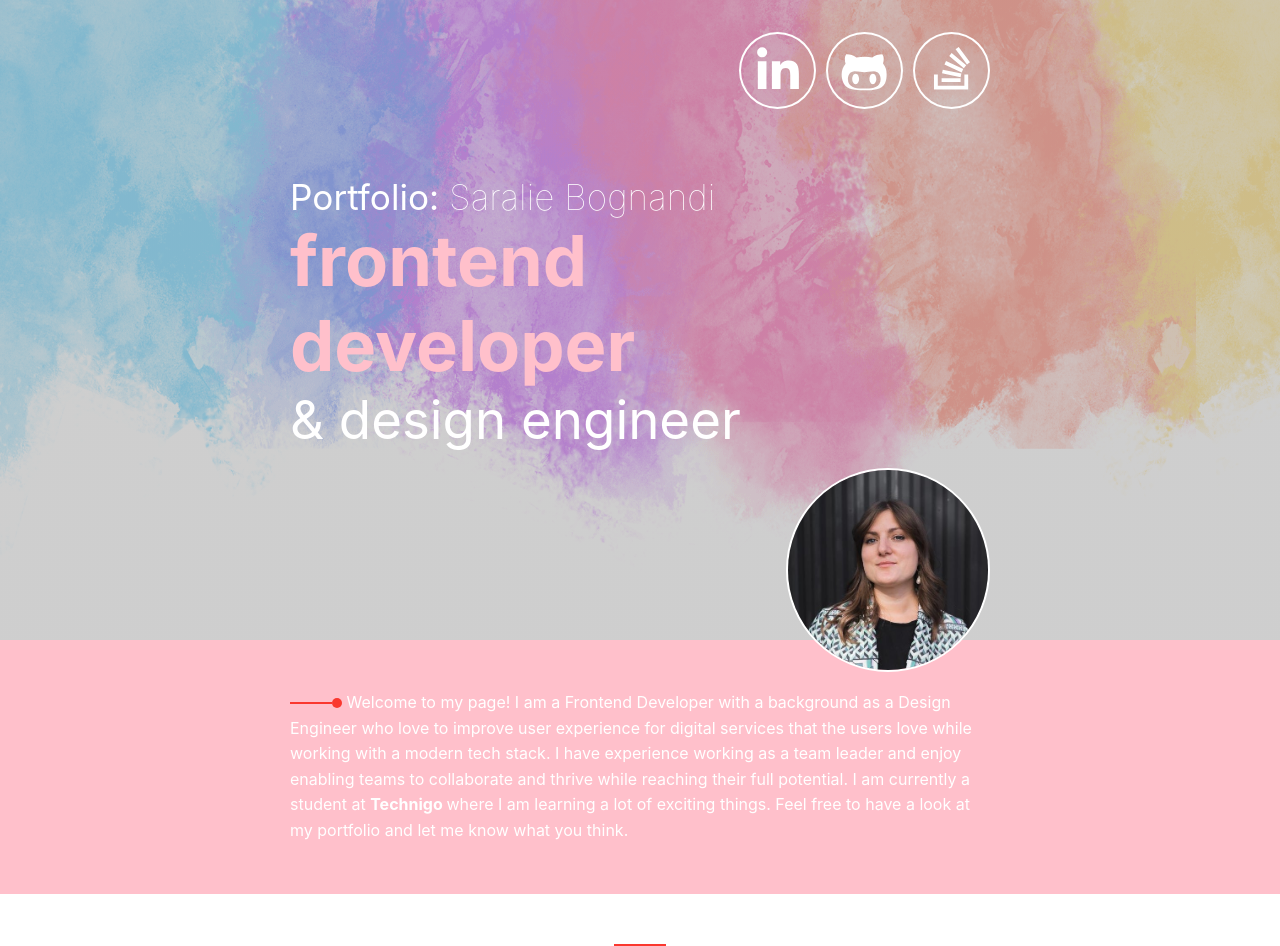
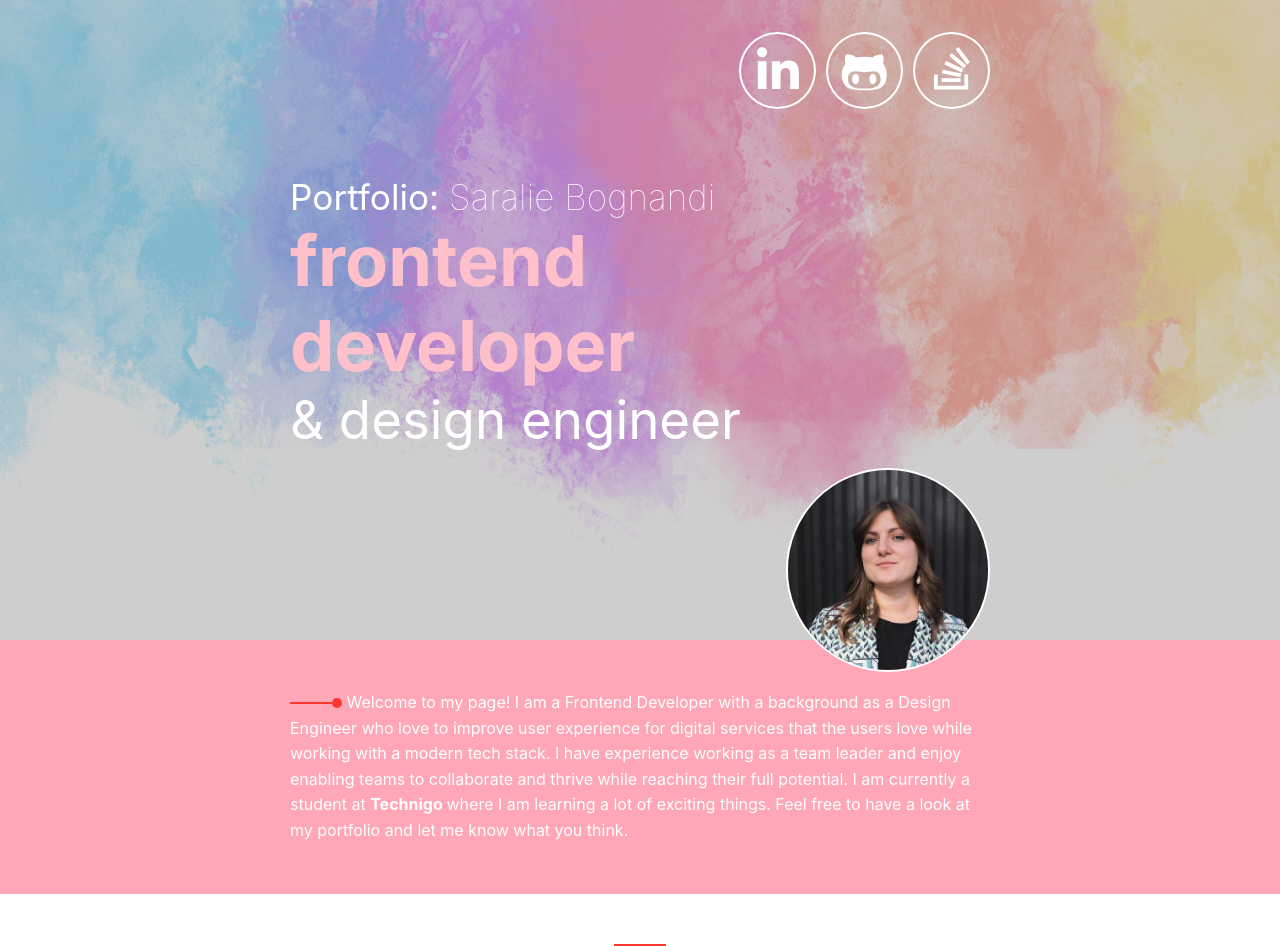
Before and after one commit to Technigo/project-react-portfolio, a React (Create React App) app: page / in a window 1280 px wide. Shown: the top 946 px of the page. Built offline with nearby package versions, Linux system fonts and the light colour scheme.

Commit message:
darker pink shade background color

```diff
--- a/src/components/styles/Wrappers.js
+++ b/src/components/styles/Wrappers.js
@@ -2,7 +2,7 @@ import styled from 'styled-components';
 
 export const BlockSection = styled.div`
   padding: 50px 0;
-  background: pink;
+  background: #ffa7b6;
 
   & h1 {
   }
```
